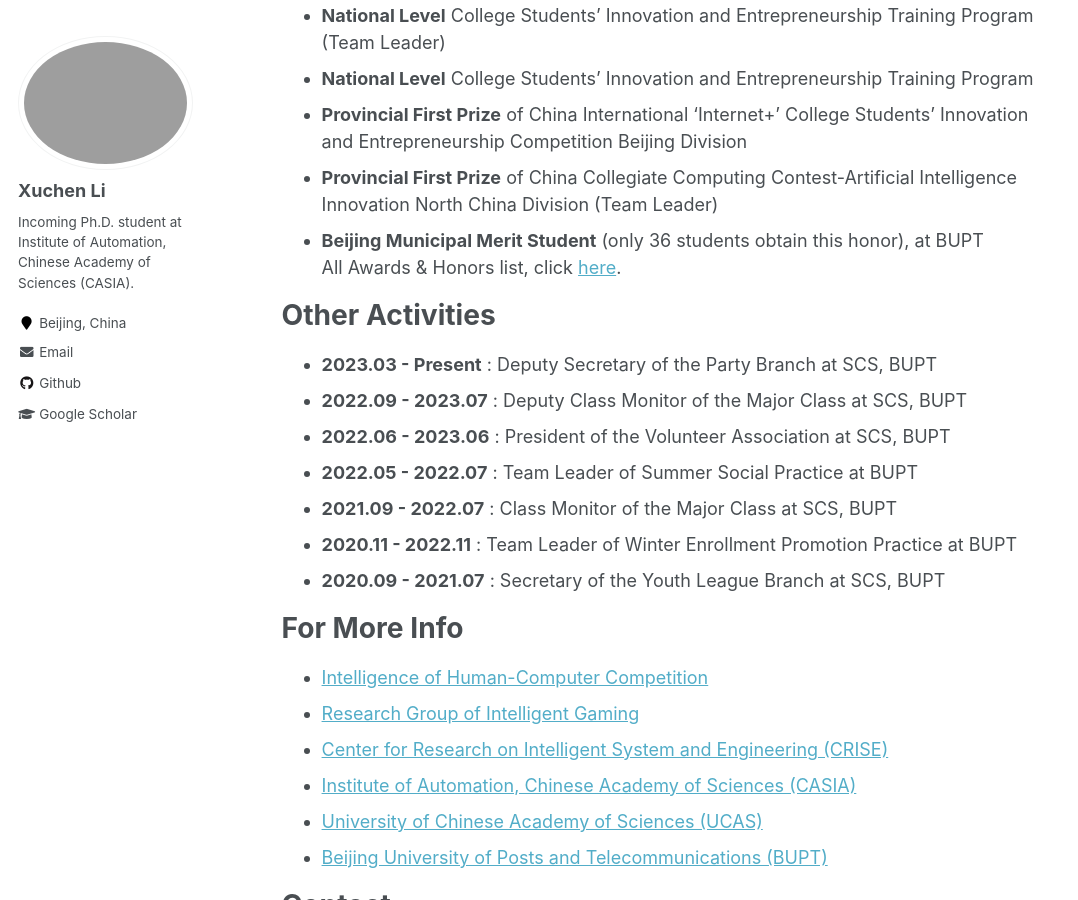
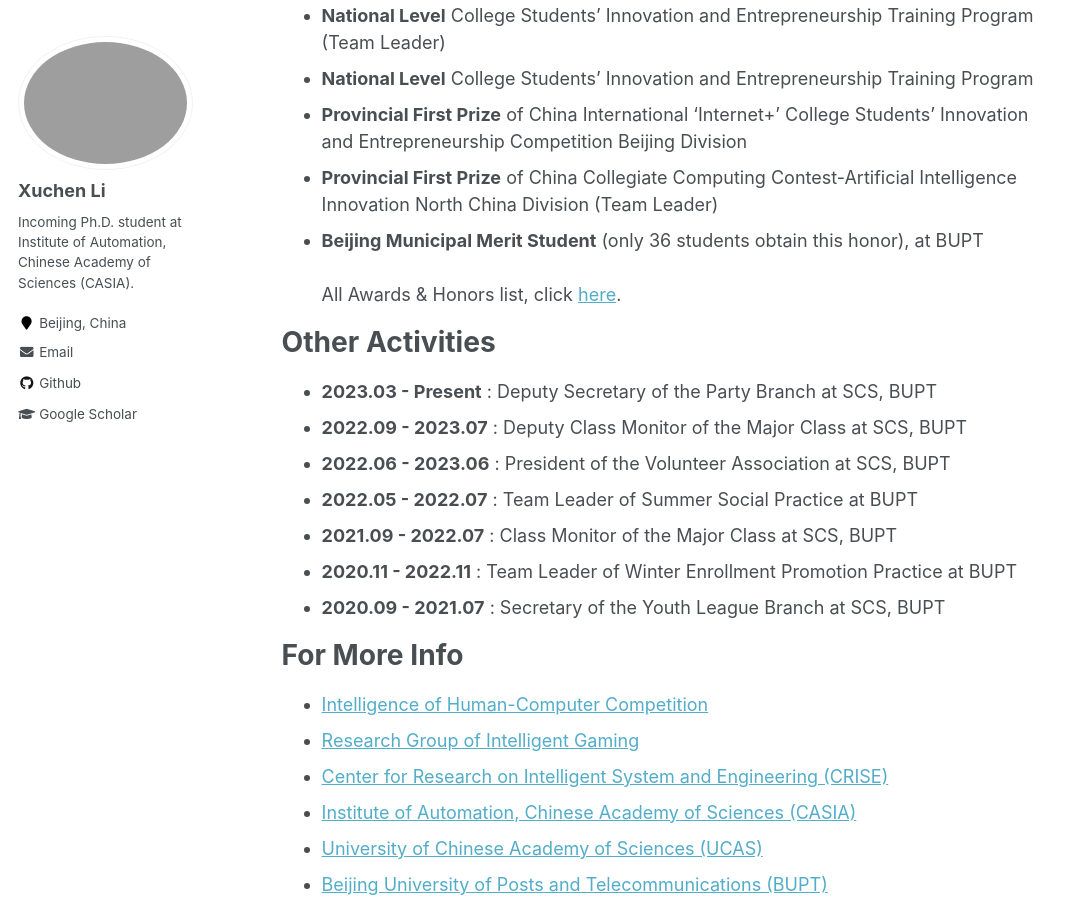
Before and after one commit to Xuchen-Li/Xuchen-Li.github.io, a Jekyll site: the page built from _pages/about.md, in a window 1280 px wide and 900 px high, scrolled down 2736 px. Shown: the whole window, without its empty margins (0-1078 px from the left). Built offline with Jekyll 4.4.1, drawn with Linux system fonts in a browser that asks for light colours.

```diff
--- a/_pages/about.md
+++ b/_pages/about.md
@@ -77,7 +77,7 @@ Awards & Honors
 * **National Level** College Students' Innovation and Entrepreneurship Training Program
 * **Provincial First Prize** of China International 'Internet+' College Students' Innovation and Entrepreneurship Competition Beijing Division
 * **Provincial First Prize** of China Collegiate Computing Contest-Artificial Intelligence Innovation North China Division (Team Leader)
-* **Beijing Municipal Merit Student** (only 36 students obtain this honor), at BUPT<br>
+* **Beijing Municipal Merit Student** (only 36 students obtain this honor), at BUPT<br><br>
 All Awards & Honors list, click [here](https://xuchen-li.github.io/awards&honors/).
 
 
```
